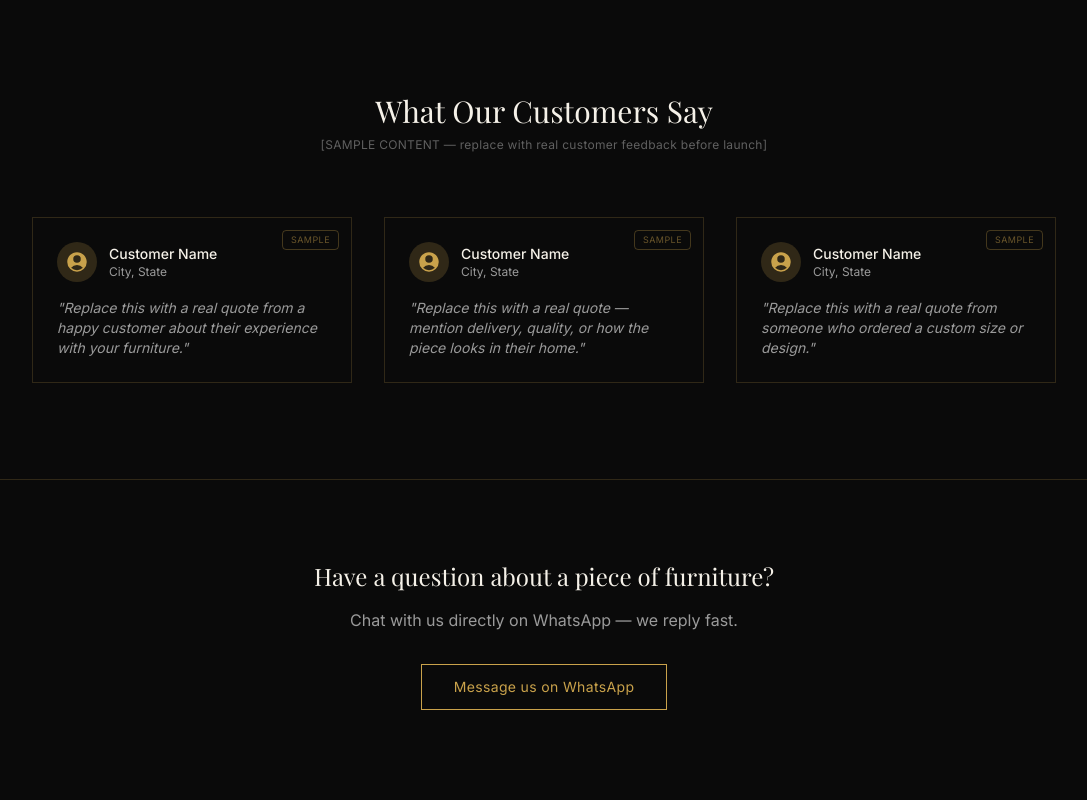
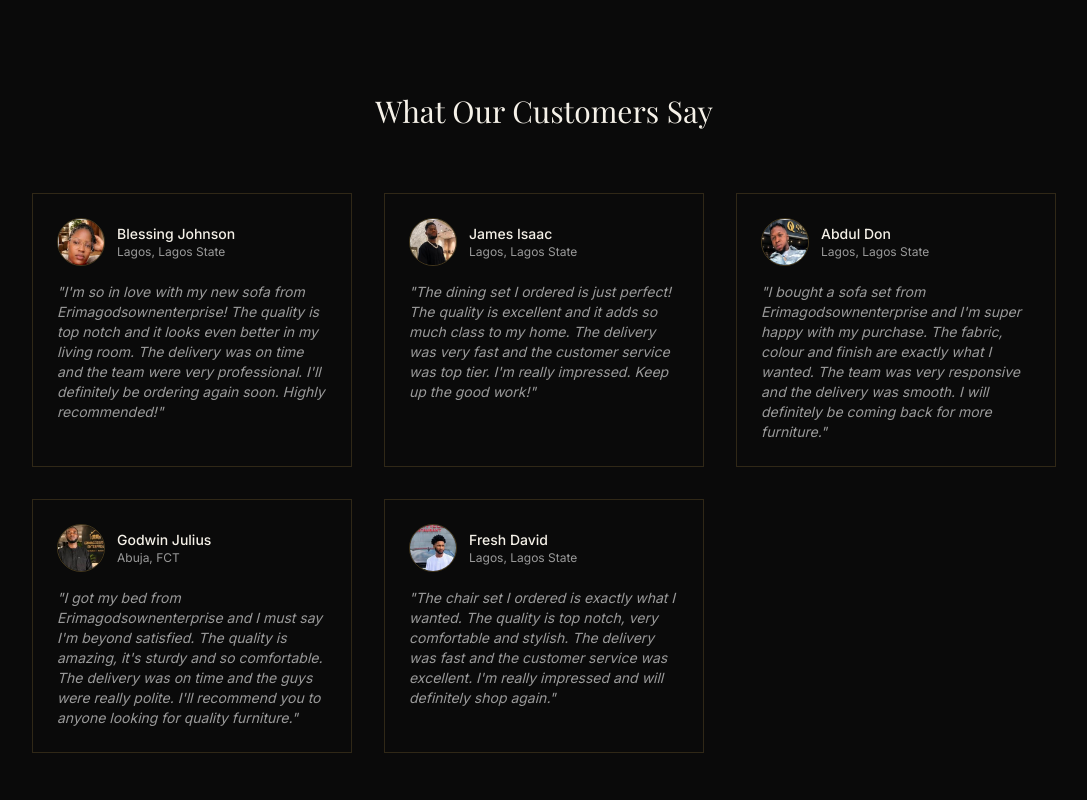
Before and after one commit to erimabadoo2020-wq/erima-gods-own-enterprise, a Next.js app in the folder chair-store/: page / in a window 1280 px wide. Shown: the part 1040-1840 px from the top of the page, without its empty margins (96-1183 px from the left). Built offline with nearby package versions, Linux system fonts and the light colour scheme; no server answers; the database is empty; a web font is replaced by a local one.

Commit message:
Update page.tsx

```diff
--- a/chair-store/app/page.tsx
+++ b/chair-store/app/page.tsx
@@ -2,21 +2,36 @@ import { createClient } from '@/lib/supabase/server'
 import Header from '@/app/components/Header'
 import Footer from '@/app/components/Footer'
 
-const SAMPLE_TESTIMONIALS = [
+const TESTIMONIALS = [
   {
-    name: "Customer Name",
-    location: "City, State",
-    quote: "Replace this with a real quote from a happy customer about their experience with your furniture.",
+    photo: "/testimonial-blessing-johnson.jpg",
+    name: "Blessing Johnson",
+    location: "Lagos, Lagos State",
+    quote: "I'm so in love with my new sofa from Erimagodsownenterprise! The quality is top notch and it looks even better in my living room. The delivery was on time and the team were very professional. I'll definitely be ordering again soon. Highly recommended!",
   },
   {
-    name: "Customer Name",
-    location: "City, State",
-    quote: "Replace this with a real quote — mention delivery, quality, or how the piece looks in their home.",
+    photo: "/testimonial-james-isaac.jpg",
+    name: "James Isaac",
+    location: "Lagos, Lagos State",
+    quote: "The dining set I ordered is just perfect! The quality is excellent and it adds so much class to my home. The delivery was very fast and the customer service was top tier. I'm really impressed. Keep up the good work!",
   },
   {
-    name: "Customer Name",
-    location: "City, State",
-    quote: "Replace this with a real quote from someone who ordered a custom size or design.",
+    photo: "/testimonial-abdul-don.jpg",
+    name: "Abdul Don",
+    location: "Lagos, Lagos State",
+    quote: "I bought a sofa set from Erimagodsownenterprise and I'm super happy with my purchase. The fabric, colour and finish are exactly what I wanted. The team was very responsive and the delivery was smooth. I will definitely be coming back for more furniture.",
+  },
+  {
+    photo: "/testimonial-godwin-julius.jpg",
+    name: "Godwin Julius",
+    location: "Abuja, FCT",
+    quote: "I got my bed from Erimagodsownenterprise and I must say I'm beyond satisfied. The quality is amazing, it's sturdy and so comfortable. The delivery was on time and the guys were really polite. I'll recommend you to anyone looking for quality furniture.",
+  },
+  {
+    photo: "/testimonial-fresh-david.jpg",
+    name: "Fresh David",
+    location: "Lagos, Lagos State",
+    quote: "The chair set I ordered is exactly what I wanted. The quality is top notch, very comfortable and stylish. The delivery was fast and the customer service was excellent. I'm really impressed and will definitely shop again.",
   },
 ]
 
@@ -64,24 +79,19 @@ export default async function Home() {
       </section>
 
       <section className="px-8 py-24 border-t border-[#c9a24b]/20">
-        <h2 className="font-display text-3xl text-center mb-2">
+        <h2 className="font-display text-3xl text-center mb-16">
           What Our Customers Say
         </h2>
-        <p className="text-center text-xs text-[#9a9a9a]/60 tracking-wide mb-16">
-          [SAMPLE CONTENT — replace with real customer feedback before launch]
-        </p>
         <div className="grid grid-cols-1 md:grid-cols-3 gap-8 max-w-5xl mx-auto">
-          {SAMPLE_TESTIMONIALS.map((t, i) => (
-            <div key={i} className="border border-[#c9a24b]/20 p-6 relative">
-              <span className="absolute top-3 right-3 text-[9px] uppercase tracking-wider text-[#c9a24b]/50 border border-[#c9a24b]/30 px-2 py-0.5 rounded">
-                Sample
-              </span>
+          {TESTIMONIALS.map((t, i) => (
+            <div key={i} className="border border-[#c9a24b]/20 p-6">
               <div className="flex items-center gap-3 mb-4">
-                <div className="w-10 h-10 rounded-full bg-[#c9a24b]/20 flex items-center justify-center">
-                  <svg xmlns="http://www.w3.org/2000/svg" viewBox="0 0 24 24" fill="currentColor" className="w-6 h-6 text-[#c9a24b]">
-                    <path fillRule="evenodd" d="M18.685 19.097A9.723 9.723 0 0021.75 12c0-5.385-4.365-9.75-9.75-9.75S2.25 6.615 2.25 12a9.723 9.723 0 003.065 7.097A9.716 9.716 0 0012 21.75a9.716 9.716 0 006.685-2.653Zm-12.54-1.285A7.486 7.486 0 0112 15a7.486 7.486 0 015.855 2.812A8.224 8.224 0 0112 20.25a8.224 8.224 0 01-5.855-2.438ZM15.75 9a3.75 3.75 0 11-7.5 0 3.75 3.75 0 017.5 0Z" clipRule="evenodd" />
-                  </svg>
-                </div>
+                {/* eslint-disable-next-line @next/next/no-img-element */}
+                <img
+                  src={t.photo}
+                  alt={t.name}
+                  className="w-12 h-12 rounded-full object-cover border border-[#c9a24b]/30"
+                />
                 <div>
                   <p className="text-sm font-medium">{t.name}</p>
                   <p className="text-xs text-[#9a9a9a]">{t.location}</p>
```
